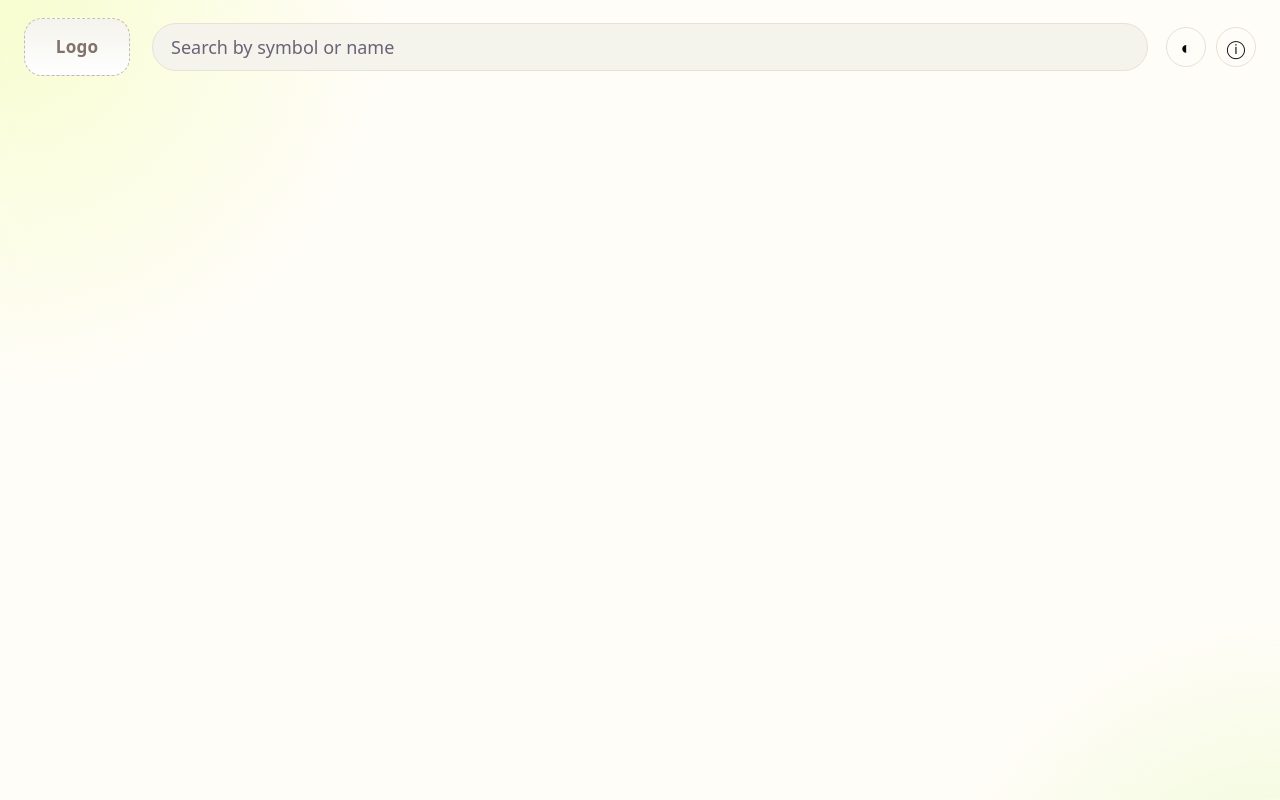
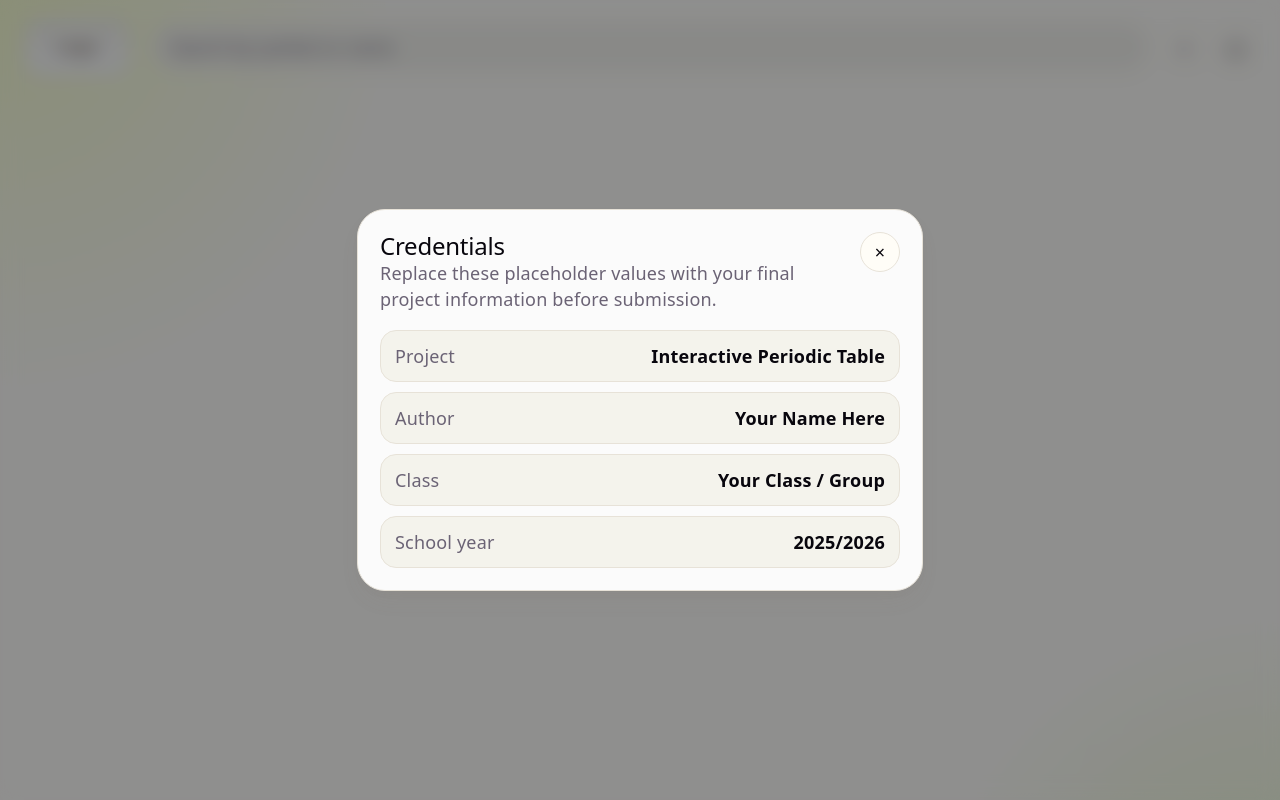
Before and after one commit to MjjeGoat/PeriodicTable, a React (Vite) app: page / in a window 1280 px wide. Both pictures are taken after a click on the button "Open credentials". Shown: the top 800 px of the page. Built offline with nearby package versions, Linux system fonts and the light colour scheme.

Commit message:
Add dark theme, credentials modal, and hover detail fixes

```diff
--- a/src/App.css
+++ b/src/App.css
@@ -492,6 +492,82 @@
   transform: translateY(-1px);
 }
 
+.icon-button.is-active,
+.mobile-bottom-search__button.is-active {
+  background: var(--accent-bg);
+  border-color: var(--accent-border);
+  box-shadow: var(--shadow);
+}
+
+.modal-backdrop {
+  position: fixed;
+  inset: 0;
+  z-index: 20;
+  display: grid;
+  place-items: center;
+  padding: 20px;
+  background: rgba(8, 10, 14, 0.45);
+  backdrop-filter: blur(10px);
+}
+
+.credentials-modal {
+  width: min(100%, 520px);
+  border: 1px solid var(--border);
+  border-radius: 28px;
+  background: rgba(255, 255, 255, 0.96);
+  box-shadow: var(--shadow);
+  padding: 22px;
+  animation: fade-scale-in 0.18s ease;
+}
+
+.credentials-modal__header {
+  display: flex;
+  align-items: flex-start;
+  justify-content: space-between;
+  gap: 16px;
+  margin-bottom: 18px;
+}
+
+.credentials-modal__header h2,
+.credentials-modal__header p {
+  margin: 0;
+}
+
+.credentials-modal__header p {
+  color: var(--text);
+}
+
+.credentials-modal__close {
+  flex: 0 0 auto;
+}
+
+.credentials-modal__list {
+  display: grid;
+  gap: 10px;
+  margin: 0;
+}
+
+.credentials-modal__list div {
+  display: flex;
+  justify-content: space-between;
+  gap: 14px;
+  padding: 12px 14px;
+  border: 1px solid var(--border);
+  border-radius: 16px;
+  background: var(--code-bg);
+}
+
+.credentials-modal__list dt {
+  color: var(--text);
+}
+
+.credentials-modal__list dd {
+  margin: 0;
+  color: var(--text-h);
+  font-weight: 600;
+  text-align: right;
+}
+
 @media (min-width: 900px) {
   .app-header {
     display: grid;
@@ -703,7 +779,7 @@
 
   .table-hover-detail {
     display: block;
-    position: absolute;
+    position: fixed;
     width: 236px;
     pointer-events: none;
     z-index: 4;
--- /dev/null
+++ b/src/components/CredentialsModal.tsx
@@ -0,0 +1,51 @@
+import { credentials } from '../data/credentials'
+
+type CredentialsModalProps = {
+  isOpen: boolean
+  onClose: () => void
+}
+
+function CredentialsModal({ isOpen, onClose }: CredentialsModalProps) {
+  if (!isOpen) {
+    return null
+  }
+
+  return (
+    <div className="modal-backdrop" onClick={onClose} role="presentation">
+      <section
+        className="credentials-modal"
+        role="dialog"
+        aria-modal="true"
+        aria-labelledby="credentials-title"
+        onClick={(event) => event.stopPropagation()}
+      >
+        <div className="credentials-modal__header">
+          <div>
+            <h2 id="credentials-title">{credentials.heading}</h2>
+            <p>{credentials.description}</p>
+          </div>
+
+          <button
+            type="button"
+            className="icon-button credentials-modal__close"
+            aria-label="Close credentials"
+            onClick={onClose}
+          >
+            ×
+          </button>
+        </div>
+
+        <dl className="credentials-modal__list">
+          {credentials.items.map((item) => (
+            <div key={item.label}>
+              <dt>{item.label}</dt>
+              <dd>{item.value}</dd>
+            </div>
+          ))}
+        </dl>
+      </section>
+    </div>
+  )
+}
+
+export default CredentialsModal
--- a/src/components/Header.tsx
+++ b/src/components/Header.tsx
@@ -1,7 +1,19 @@
 import SearchBar from './SearchBar'
 import type { SearchBarProps } from '../data/types'
 
-function Header({ search, setSearch }: SearchBarProps) {
+type HeaderProps = SearchBarProps & {
+  isDarkTheme: boolean
+  onToggleTheme: () => void
+  onOpenCredentials: () => void
+}
+
+function Header({
+  search,
+  setSearch,
+  isDarkTheme,
+  onToggleTheme,
+  onOpenCredentials,
+}: HeaderProps) {
   return (
     <header className="app-header">
       <div className="header-logo" aria-label="Logo placeholder">
@@ -13,10 +25,20 @@ function Header({ search, setSearch }: SearchBarProps) {
       </div>
 
       <div className="header-actions" aria-label="Header actions">
-        <button type="button" className="icon-button" aria-label="Toggle contrast">
+        <button
+          type="button"
+          className={`icon-button${isDarkTheme ? ' is-active' : ''}`}
+          aria-label="Toggle dark theme"
+          onClick={onToggleTheme}
+        >
           ◐
         </button>
-        <button type="button" className="icon-button" aria-label="Open info">
+        <button
+          type="button"
+          className="icon-button"
+          aria-label="Open credentials"
+          onClick={onOpenCredentials}
+        >
           ⓘ
         </button>
       </div>
--- a/src/components/PeriodicTable.tsx
+++ b/src/components/PeriodicTable.tsx
@@ -106,22 +106,27 @@ function PeriodicTable({
       return
     }
 
-    const tableRect = tableRef.current.getBoundingClientRect()
+    const viewportWidth = window.innerWidth
+    const viewportHeight = window.innerHeight
     const overlayWidth = 236
     const overlayHeight = 250
     const gap = 12
+    const viewportPadding = 12
 
-    const placeLeft =
-      rect.left - tableRect.left + rect.width + gap + overlayWidth <= tableRect.width
+    const placeRight = rect.right + gap + overlayWidth <= viewportWidth - viewportPadding
 
-    const nextLeft = placeLeft
-      ? rect.left - tableRect.left + rect.width + gap
-      : rect.left - tableRect.left - overlayWidth - gap
+    const preferredLeft = placeRight
+      ? rect.right + gap
+      : rect.left - overlayWidth - gap
 
-    const centeredTop = rect.top - tableRect.top + rect.height / 2 - overlayHeight / 2
+    const centeredTop = rect.top + rect.height / 2 - overlayHeight / 2
+    const nextLeft = Math.min(
+      Math.max(viewportPadding, preferredLeft),
+      viewportWidth - overlayWidth - viewportPadding,
+    )
     const nextTop = Math.min(
-      Math.max(12, centeredTop),
-      Math.max(12, tableRect.height - overlayHeight - 12),
+      Math.max(viewportPadding, centeredTop),
+      Math.max(viewportPadding, viewportHeight - overlayHeight - viewportPadding),
     )
 
     setHoveredElement(element)
--- a/src/data/App.tsx
+++ b/src/data/App.tsx
@@ -3,6 +3,7 @@ import Header from '../components/Header'
 import SearchBar from '../components/SearchBar'
 import PeriodicTable from '../components/PeriodicTable'
 import ElementDetail from '../components/ElementDetail'
+import CredentialsModal from '../components/CredentialsModal'
 import { elements as elementCatalog } from './elements'
 import { loadUiState, saveUiState } from './storage'
 import type { Element } from './types'
@@ -69,6 +70,8 @@ function App() {
     )
   })
   const [didRecoverState] = useState(initialUiState.hadRecovery)
+  const [theme, setTheme] = useState<'light' | 'dark'>(initialUiState.theme)
+  const [isCredentialsOpen, setIsCredentialsOpen] = useState(false)
   const [isSearchFocused, setIsSearchFocused] = useState(false)
   const [keyboardOffset, setKeyboardOffset] = useState(0)
 
@@ -120,6 +123,10 @@ function App() {
     setSelectedCategory(category)
   }
 
+  const toggleTheme = () => {
+    setTheme((currentTheme) => (currentTheme === 'light' ? 'dark' : 'light'))
+  }
+
   useEffect(() => {
     if (filteredElements.length === 0) {
       setSelectedElement(null)
@@ -167,12 +174,23 @@ function App() {
       search,
       selectedCategory,
       selectedElementAtomicNumber: selectedElement?.atomicNumber ?? null,
+      theme,
     })
-  }, [search, selectedCategory, selectedElement])
+  }, [search, selectedCategory, selectedElement, theme])
+
+  useEffect(() => {
+    document.documentElement.dataset.theme = theme
+  }, [theme])
 
   return (
     <div className="app-shell">
-      <Header search={search} setSearch={setSearch} />
+      <Header
+        search={search}
+        setSearch={setSearch}
+        isDarkTheme={theme === 'dark'}
+        onToggleTheme={toggleTheme}
+        onOpenCredentials={() => setIsCredentialsOpen(true)}
+      />
 
       <main className="app-main">
         {dataError ? (
@@ -257,8 +275,11 @@ function App() {
       >
         <button
           type="button"
-          className="icon-button mobile-bottom-search__button"
-          aria-label="Toggle contrast"
+          className={`icon-button mobile-bottom-search__button${
+            theme === 'dark' ? ' is-active' : ''
+          }`}
+          aria-label="Toggle dark theme"
+          onClick={toggleTheme}
         >
           ◐
         </button>
@@ -275,11 +296,17 @@ function App() {
         <button
           type="button"
           className="icon-button mobile-bottom-search__button"
-          aria-label="Open info"
+          aria-label="Open credentials"
+          onClick={() => setIsCredentialsOpen(true)}
         >
           ⓘ
         </button>
       </div>
+
+      <CredentialsModal
+        isOpen={isCredentialsOpen}
+        onClose={() => setIsCredentialsOpen(false)}
+      />
     </div>
   )
 }
--- /dev/null
+++ b/src/data/credentials.ts
@@ -0,0 +1,11 @@
+export const credentials = {
+  heading: 'Credentials',
+  description:
+    'Replace these placeholder values with your final project information before submission.',
+  items: [
+    { label: 'Project', value: 'Interactive Periodic Table' },
+    { label: 'Author', value: 'Your Name Here' },
+    { label: 'Class', value: 'Your Class / Group' },
+    { label: 'School year', value: '2025/2026' },
+  ],
+}
--- a/src/data/storage.ts
+++ b/src/data/storage.ts
@@ -2,12 +2,14 @@ const STORAGE_KEYS = {
   search: 'periodic-table:search',
   selectedCategory: 'periodic-table:selected-category',
   selectedElementAtomicNumber: 'periodic-table:selected-element',
+  theme: 'periodic-table:theme',
 } as const
 
 export type PersistedUiState = {
   search: string
   selectedCategory: string
   selectedElementAtomicNumber: number | null
+  theme: 'light' | 'dark'
   hadRecovery: boolean
 }
 
@@ -15,6 +17,7 @@ const DEFAULT_UI_STATE: PersistedUiState = {
   search: '',
   selectedCategory: 'all',
   selectedElementAtomicNumber: null,
+  theme: 'light',
   hadRecovery: false,
 }
 
@@ -35,6 +38,7 @@ export function loadUiState(validCategories: Set<string>): PersistedUiState {
     const rawSelectedElement = window.localStorage.getItem(
       STORAGE_KEYS.selectedElementAtomicNumber,
     )
+    const rawTheme = window.localStorage.getItem(STORAGE_KEYS.theme)
 
     const search = rawSearch === null ? '' : rawSearch
 
@@ -63,10 +67,17 @@ export function loadUiState(validCategories: Set<string>): PersistedUiState {
       hadRecovery = true
     }
 
+    const theme = rawTheme === 'dark' || rawTheme === 'light' ? rawTheme : 'light'
+
+    if (rawTheme !== null && rawTheme !== 'dark' && rawTheme !== 'light') {
+      hadRecovery = true
+    }
+
     return {
       search,
       selectedCategory,
       selectedElementAtomicNumber,
+      theme,
       hadRecovery,
     }
   } catch {
@@ -85,6 +96,7 @@ export function saveUiState(state: Omit<PersistedUiState, 'hadRecovery'>) {
   try {
     window.localStorage.setItem(STORAGE_KEYS.search, state.search)
     window.localStorage.setItem(STORAGE_KEYS.selectedCategory, state.selectedCategory)
+    window.localStorage.setItem(STORAGE_KEYS.theme, state.theme)
 
     if (state.selectedElementAtomicNumber === null) {
       window.localStorage.removeItem(STORAGE_KEYS.selectedElementAtomicNumber)
--- a/src/index.css
+++ b/src/index.css
@@ -10,6 +10,8 @@
   --accent-muted: #d2d68d;
   --accent-border: rgba(129, 114, 106, 0.45);
   --social-bg: rgba(244, 243, 236, 0.7);
+  --bg-glow-top: rgba(244, 254, 193, 0.75);
+  --bg-glow-bottom: rgba(217, 249, 165, 0.5);
   --shadow:
     rgba(129, 114, 106, 0.12) 0 12px 24px -8px,
     rgba(129, 114, 106, 0.08) 0 4px 10px -4px;
@@ -33,11 +35,30 @@
   }
 }
 
+:root[data-theme='dark'] {
+  --text: #bcb6c5;
+  --text-h: #f7f3eb;
+  --bg: #1b1f26;
+  --border: #39404d;
+  --code-bg: #252b35;
+  --accent: #d9c9b5;
+  --accent-bg: #7a9c32;
+  --accent-strong: #a6d437;
+  --accent-muted: #698259;
+  --accent-border: rgba(166, 212, 55, 0.5);
+  --social-bg: rgba(37, 43, 53, 0.72);
+  --bg-glow-top: rgba(122, 156, 50, 0.24);
+  --bg-glow-bottom: rgba(166, 212, 55, 0.18);
+  --shadow:
+    rgba(0, 0, 0, 0.35) 0 16px 32px -12px,
+    rgba(0, 0, 0, 0.2) 0 6px 14px -8px;
+}
+
 body {
   margin: 0;
   background:
-    radial-gradient(circle at top left, rgba(244, 254, 193, 0.75), transparent 24%),
-    radial-gradient(circle at bottom right, rgba(217, 249, 165, 0.5), transparent 22%),
+    radial-gradient(circle at top left, var(--bg-glow-top), transparent 24%),
+    radial-gradient(circle at bottom right, var(--bg-glow-bottom), transparent 22%),
     var(--bg);
 }
 
```
